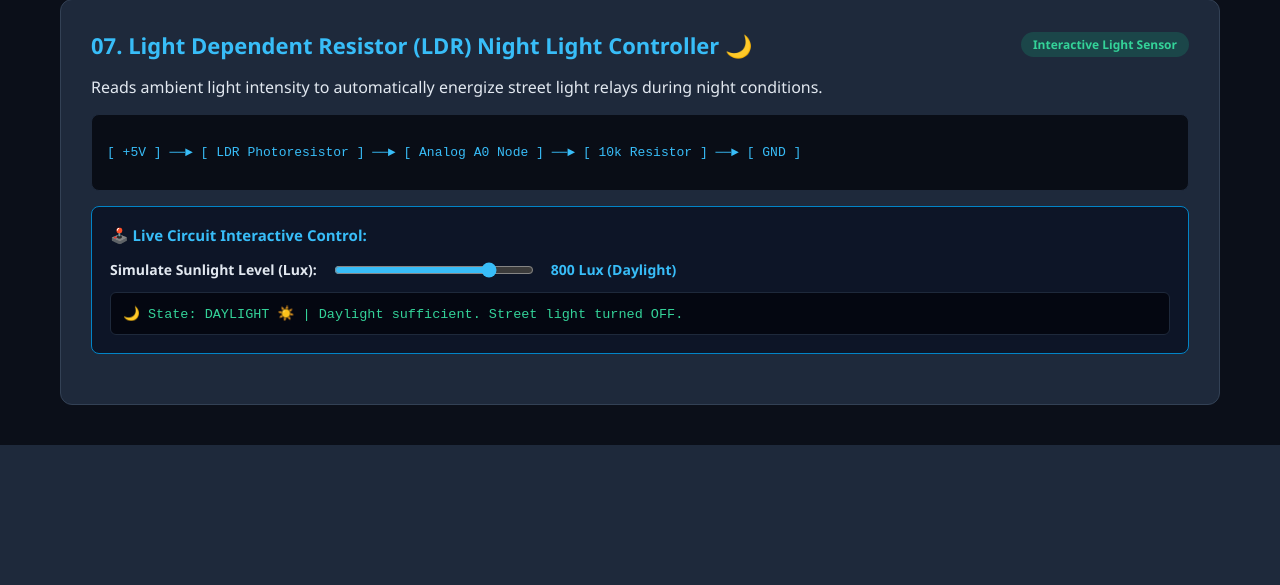
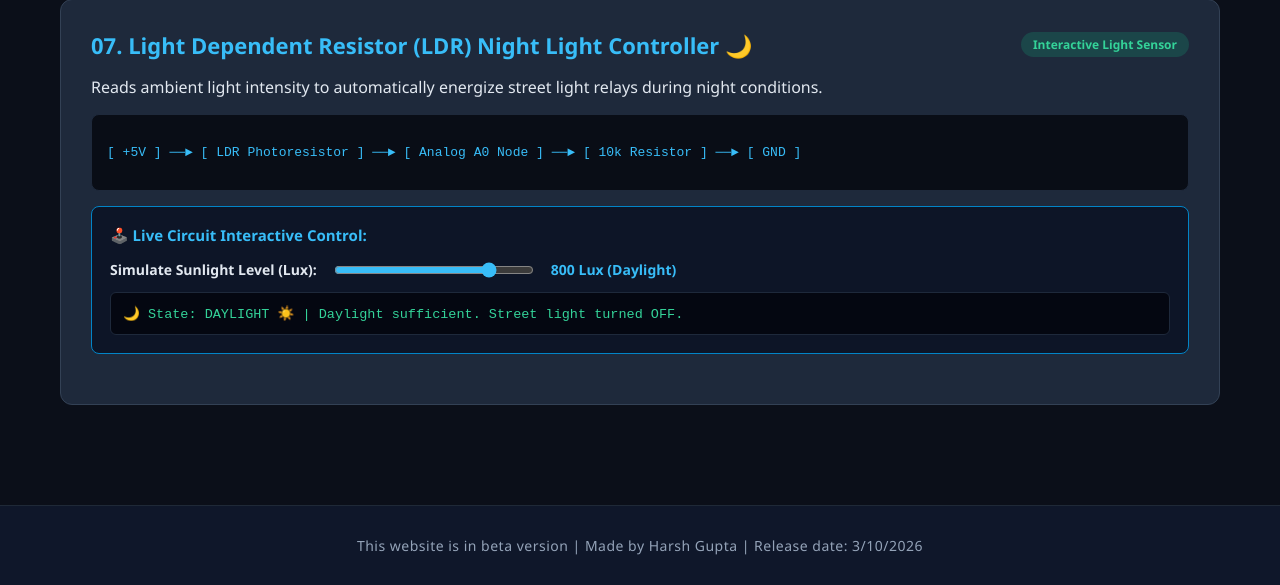
Before and after one commit to harshgupta14112012-commits/my-electro3d-app, a Flask app: page /circuits in a window 1280 px wide. Shown: the part 3163-3748 px from the top of the page. Before the commit the page ends 3608 px from the top, so only its background shows below. Run offline with Flask 3, Linux system fonts and the light colour scheme.

Commit message:
Add files via upload

```diff
--- a/my-electro3d-app/templates/circuits.html
+++ b/my-electro3d-app/templates/circuits.html
@@ -299,5 +299,8 @@
             });
         }
     </script>
+<footer style="text-align: center; padding: 20px; font-size: 0.9rem; color: #888; border-top: 1px solid #333; margin-top: 40px;">
+    <p>This website is in beta version | Made by Harsh Gupta | Release date: 3/10/2026</p>
+</footer>
 </body>
 </html>
--- a/my-electro3d-app/templates/microcontrollers.html
+++ b/my-electro3d-app/templates/microcontrollers.html
@@ -78,5 +78,8 @@
             </div>
         </div>
     </div>
+<footer style="text-align: center; padding: 20px; font-size: 0.9rem; color: #888; border-top: 1px solid #333; margin-top: 40px;">
+    <p>This website is in beta version | Made by Harsh Gupta | Release date: 3/10/2026</p>
+</footer>
 </body>
 </html>
--- a/my-electro3d-app/templates/switches.html
+++ b/my-electro3d-app/templates/switches.html
@@ -84,5 +84,8 @@
             </div>
         </div>
     </div>
+<footer style="text-align: center; padding: 20px; font-size: 0.9rem; color: #888; border-top: 1px solid #333; margin-top: 40px;">
+    <p>This website is in beta version | Made by Harsh Gupta | Release date: 3/10/2026</p>
+</footer>
 </body>
 </html>
```
Also changed, not shown: my-electro3d-app/templates/index.html (+8 -0 lines).
